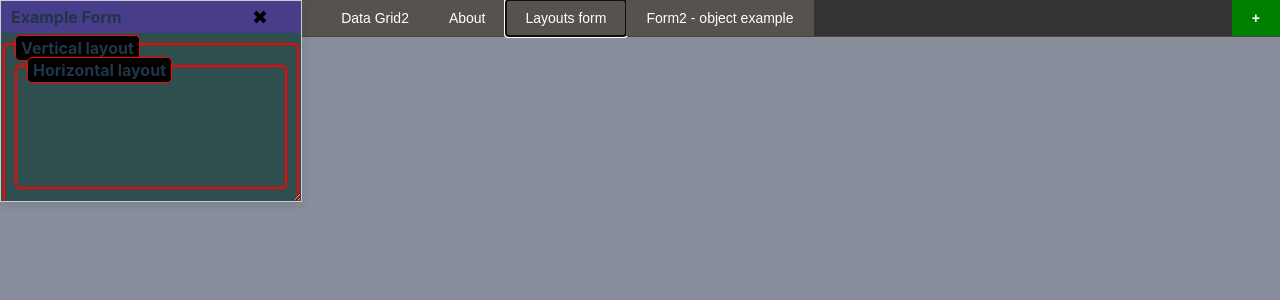
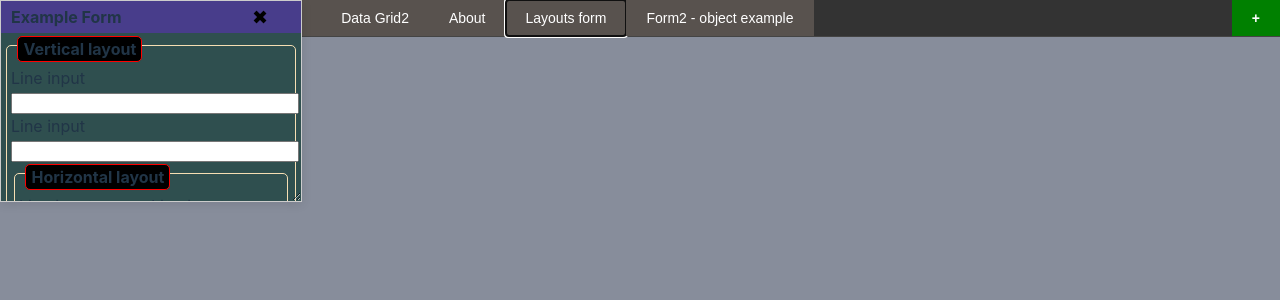
Before and after one commit to AndreiPuchko/q2web, a React (Vite) app: page / in a window 1280 px wide. Both pictures are taken after a click on the button "Layouts form". Shown: the top 300 px of the page. Built offline with nearby package versions, Linux system fonts and the light colour scheme; what generate-mock-data would draw is missing.

Commit message:
render inputs

```diff
--- a/src/components/Form.css
+++ b/src/components/Form.css
@@ -9,12 +9,10 @@
 }
 
 .group-box {
-  border: 2px solid red;
-  padding: 10px;
-  margin: 10px 0;
+  border: 1px solid wheat;
+  padding: 20px 0.3cap 0.5cap;
+  margin: 1cap 0.3cap 0.5cap;
   border-radius: 5px;
-  min-height: 100px;
-  min-width: 100px;
   position: relative;
 }
 
--- a/src/components/Form.tsx
+++ b/src/components/Form.tsx
@@ -127,8 +127,11 @@ class Form extends Component<FormProps> {
 
   createFormTree = (columns) => {
     const stack = [];
-    const root = { column: 'root', children: [] };
+    const root = { column: 'root', children: [{column:"/v"}] };
     stack.push(root);
+    if (!columns[0].column.startsWith("/")) {
+      columns.splice(0, 0, { column: "/v", key: -1});
+    }
 
     columns.forEach((col) => {
       if (col.column === "/h" || col.column === "/v" || col.column === "/f") {
@@ -148,7 +151,6 @@ class Form extends Component<FormProps> {
       }
     });
 
-    console.log("Form tree:", JSON.stringify(root, null, 2));
     return root;
   };
 
@@ -161,7 +163,7 @@ class Form extends Component<FormProps> {
       <div className={className}>
         {panel.label && <div className="group-box-title">{panel.label}</div>}
         {panel.children.map((child, index) => {
-          if (child.column && panel.column !== 'root') {
+          if (child.children) {
             return this.renderPanel(child);
           } else {
             return (
--- a/src/data_modules/data.tsx
+++ b/src/data_modules/data.tsx
@@ -158,7 +158,7 @@ const exampleForm = new Q2Form("Layouts", "Example Form", "Example|Layouts form"
     x: 0,
     y: 0
 });
-exampleForm.add_control("/");  // close default form layout
+// exampleForm.add_control("/");  // close default form layout
 if (exampleForm.add_control("/v", "Vertical layout")) {
     exampleForm.add_control("var1", "Line input", 15);
     exampleForm.add_control("var2", "Line input");
@@ -185,19 +185,13 @@ if (exampleForm.add_control("/v", "Vertical layout")) {
 }
 
 exampleForm.hasCancelButton = true;
-exampleForm.hasOkButton = true;
 forms.push(exampleForm);
 
 const form4 = new Q2Form("form2", "Example Form", "Example|Form2 - object example", true, {
     description: "This is an example form created using Q2Form",
     type: "form",
     icon: "form",
-    width: 800,
-    height: 600,
-    x: 0,
-    y: 0
 });
 form4.add_control("var6", "Line input");
-// form4.hasCancelButton = false;
 form4.hasOkButton = true;
 forms.push(form4);
```
